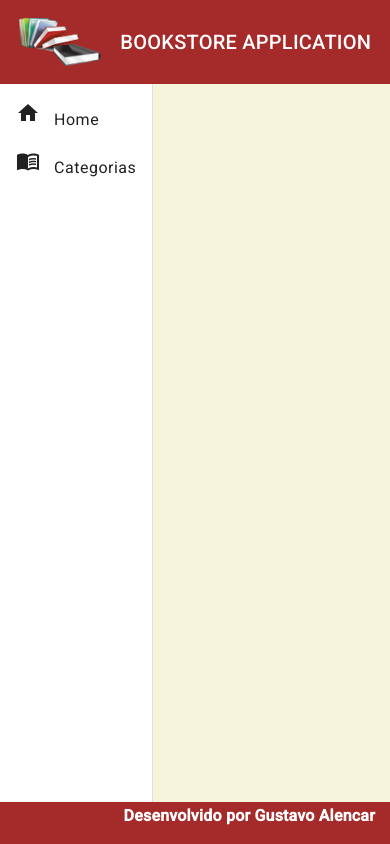
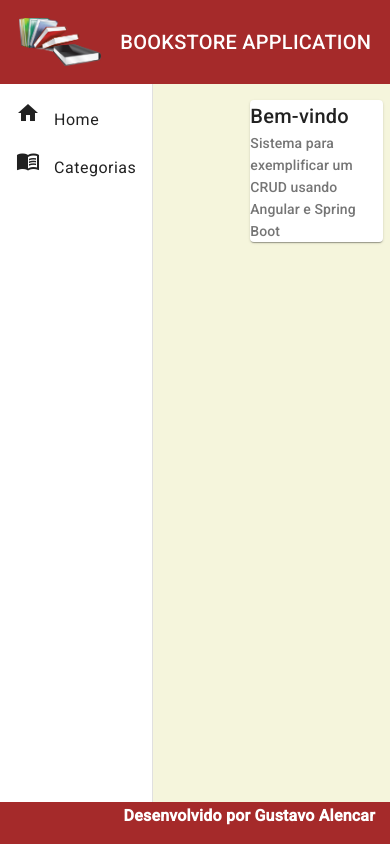
Before and after one commit to gustacodes/bookstore-front, an Angular app: page / in a window 390 px wide. Built offline with nearby package versions, Linux system fonts and the light colour scheme.

Commit message:
fear: criação do HOmeComponent

```diff
--- a/src/app/app-routing.module.ts
+++ b/src/app/app-routing.module.ts
@@ -1,7 +1,13 @@
 import { NgModule } from '@angular/core';
 import { RouterModule, Routes } from '@angular/router';
+import { HomeComponent } from './components/views/home/home.component';
 
-const routes: Routes = [];
+const routes: Routes = [
+  {
+    path: '',
+    component: HomeComponent
+  }
+];
 
 @NgModule({
   imports: [RouterModule.forRoot(routes)],
--- a/src/app/app.module.ts
+++ b/src/app/app.module.ts
@@ -7,6 +7,7 @@
 import { NavModule } from './components/template/nav/nav.module';
 import { HeaderModule } from './components/template/header/header.module';
 import { FooterModule } from './components/template/footer/footer.module';
+import { HomeModule } from './components/views/home/home.module';
 
 @NgModule({
   declarations: [
@@ -18,7 +19,8 @@
     BrowserAnimationsModule,
     NavModule,
     HeaderModule,
-    FooterModule
+    FooterModule,
+    HomeModule
   ],
   providers: [],
   bootstrap: [AppComponent]
--- a/src/app/components/template/nav/nav.component.html
+++ b/src/app/components/template/nav/nav.component.html
@@ -1,7 +1,7 @@
 <mat-sidenav-container class="container">
     <mat-sidenav mode="side" opened>
         <mat-nav-list>
-            <a mat-list-item>
+            <a routerLink="" mat-list-item>
                 <i class="material-icons">home</i>
                 Home
             </a>
@@ -13,6 +13,6 @@
     </mat-sidenav>
 
     <mat-sidenav-content>
-
+        <router-outlet></router-outlet>
     </mat-sidenav-content>
 </mat-sidenav-container>
--- a/src/app/components/template/nav/nav.module.ts
+++ b/src/app/components/template/nav/nav.module.ts
@@ -4,6 +4,7 @@
 import {MatListModule} from '@angular/material/list';
 import {MatIconModule} from '@angular/material/icon';
 import { NavComponent } from './nav.component';
+import { Router, RouterModule } from '@angular/router';
 
 @NgModule({
   declarations: [NavComponent],
@@ -12,7 +13,8 @@
     CommonModule,
     MatSidenavModule,
     MatListModule,
-    MatIconModule
+    MatIconModule,
+    RouterModule
   ],
 
   exports: [NavComponent]
--- /dev/null
+++ b/src/app/components/views/home/home.component.css
@@ -0,0 +1,16 @@
+.home {
+    width: 95%;
+    margin: 1rem auto;
+}
+
+@media(max-width: 450px) {
+    .home {
+        width: 70%;
+    }
+}
+
+@media(max-width: 770px) {
+    .home {
+        width: 90%;
+    }
+}
--- /dev/null
+++ b/src/app/components/views/home/home.component.html
@@ -0,0 +1,4 @@
+<mat-card class="home mat-elevation-z4">
+    <mat-card-title class="title">Bem-vindo</mat-card-title>
+    <mat-card-subtitle class="subtitle">Sistema para exemplificar um CRUD usando Angular e Spring Boot</mat-card-subtitle>
+</mat-card>
```
Also changed, not shown: src/app/components/template/nav/nav-routing.module.ts (added, +12 -0 lines), src/app/components/views/home/home.component.ts (added, +10 -0 lines), src/app/components/views/home/home.module.ts (added, +15 -0 lines), 1 other file (tests, documents, lock files or other folders).
